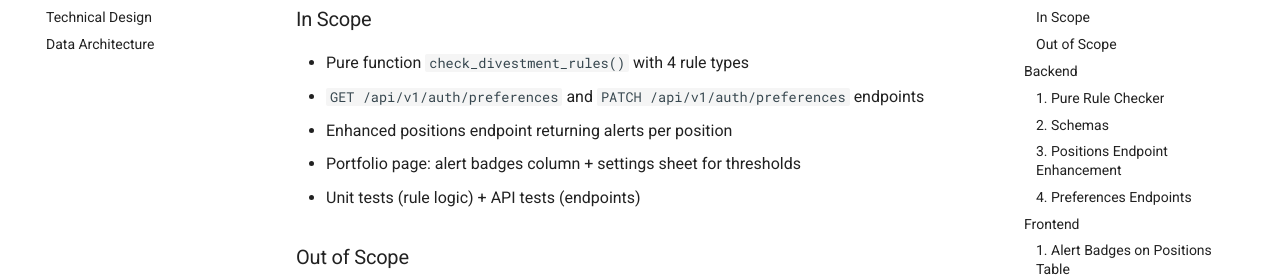
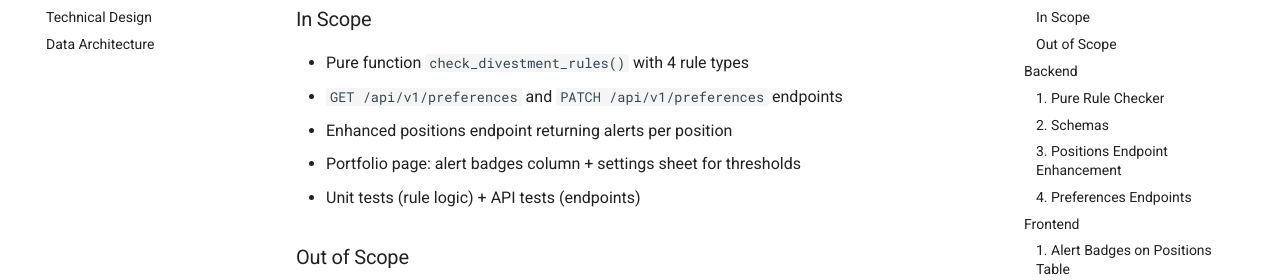
Before and after one commit to vipulbhatia29/stock-signal-platform, an MkDocs documentation site: the page built from docs/superpowers/specs/2026-03-14-divestment-rules-engine-design.md, in a window 1280 px wide and 900 px high, scrolled down 1091 px. Shown: the part 172-452 px from the top of the window. Built offline with MkDocs 1.6.1 and Material for MkDocs 9.7.7, drawn with Linux system fonts in a browser that asks for light colours.

Commit message:
docs: fix endpoint path inconsistency in divestment spec
Co-Authored-By: Claude Opus 4.6 <noreply@anthropic.com>

```diff
--- a/docs/superpowers/specs/2026-03-14-divestment-rules-engine-design.md
+++ b/docs/superpowers/specs/2026-03-14-divestment-rules-engine-design.md
@@ -29,7 +29,7 @@ defaults pre-filled.
 ### In Scope
 
 - Pure function `check_divestment_rules()` with 4 rule types
-- `GET /api/v1/auth/preferences` and `PATCH /api/v1/auth/preferences` endpoints
+- `GET /api/v1/preferences` and `PATCH /api/v1/preferences` endpoints
 - Enhanced positions endpoint returning alerts per position
 - Portfolio page: alert badges column + settings sheet for thresholds
 - Unit tests (rule logic) + API tests (endpoints)
```
